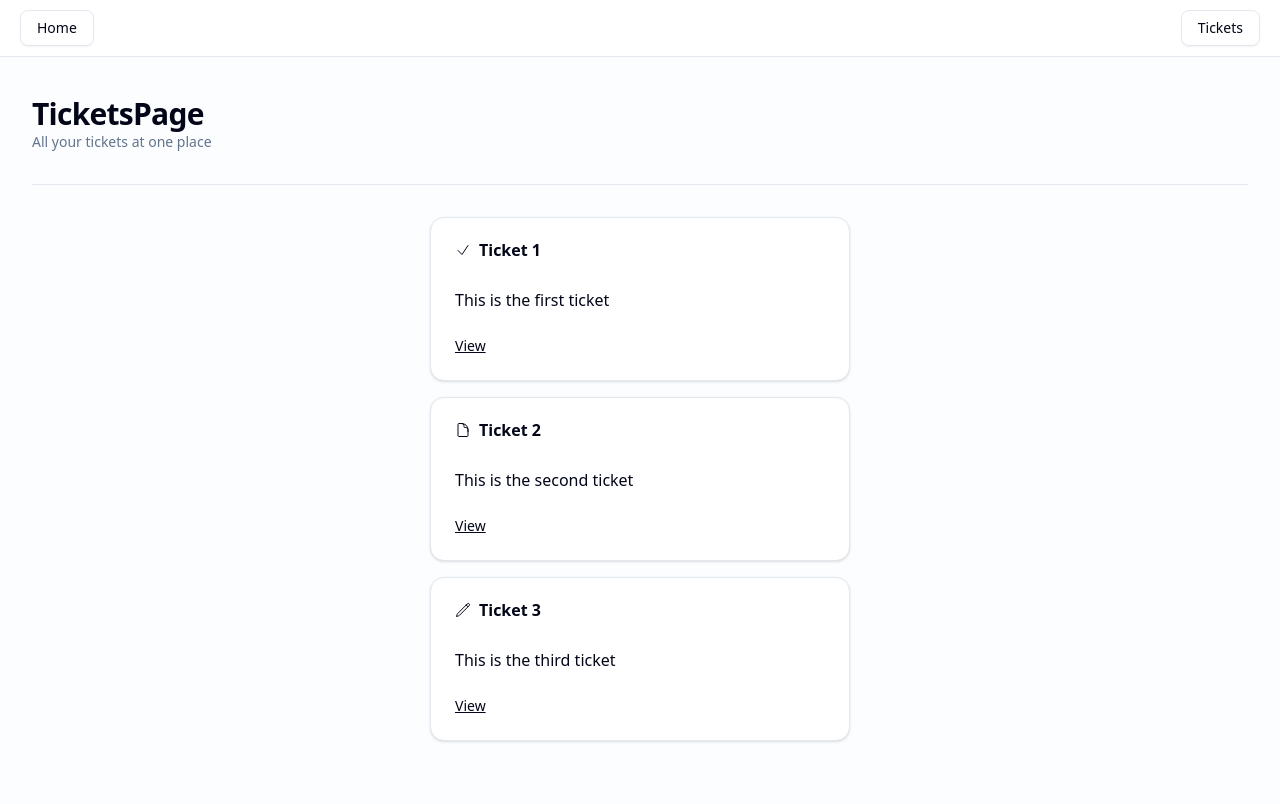
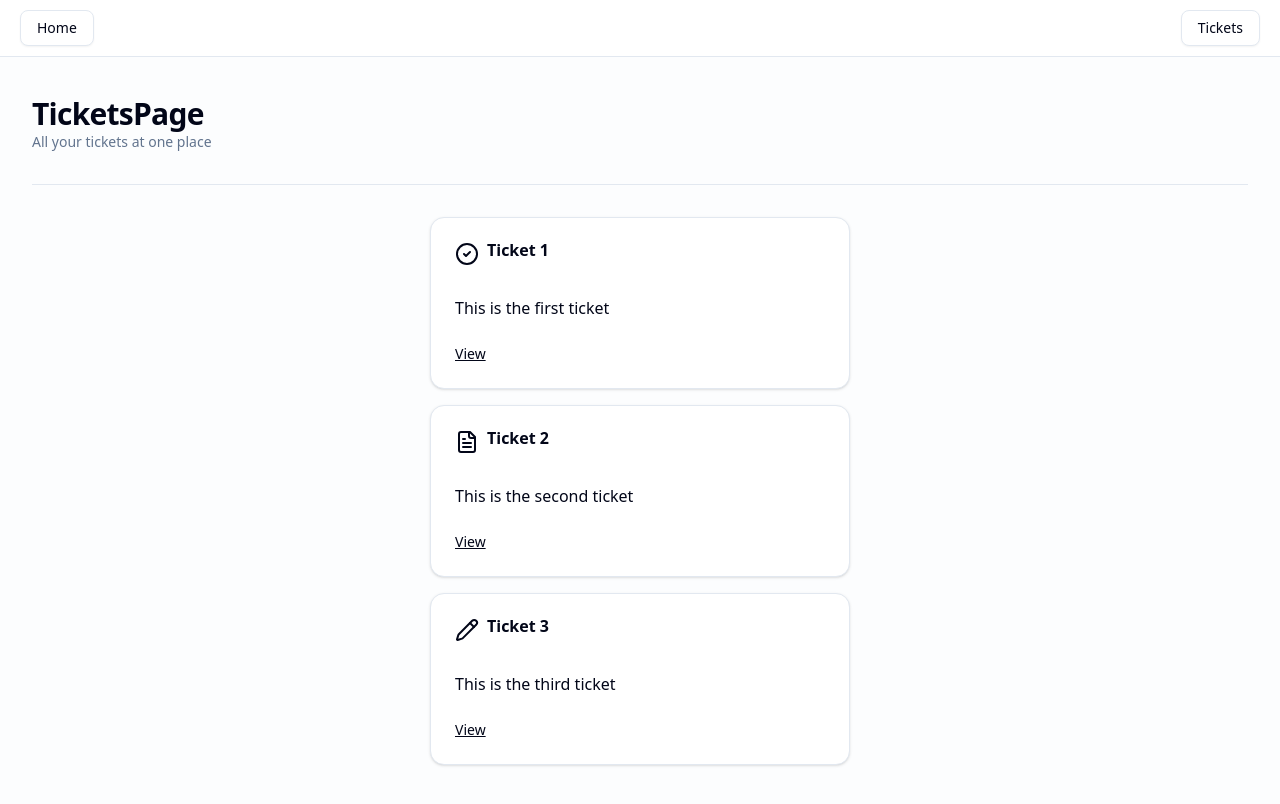
Before and after one commit to andregmoeller/the-road-to-next, a Next.js app: page /tickets in a window 1280 px wide. Shown: the top 804 px of the page. Built offline with nearby package versions, Linux system fonts and the light colour scheme.

Commit message:
refactor(TicketsPage): Align icons with Shadcn design system using lucide-react

```diff
--- a/src/app/tickets/page.tsx
+++ b/src/app/tickets/page.tsx
@@ -1,64 +1,14 @@
+import { LucideCircleCheck, LucideFileText, LucidePencil } from "lucide-react";
 import Link from "next/link";
 import { Card, CardContent, CardFooter, CardHeader, CardTitle } from "@/components/ui/card";
 import { Separator } from "@/components/ui/separator";
 import { initialTickets } from "@/data";
 import { ticketPath } from "@/paths";
 
-const CheckIcon = () => (
-  <svg
-    xmlns="http://www.w3.org/2000/svg"
-    fill="none"
-    viewBox="0 0 24 24"
-    strokeWidth={1.5}
-    stroke="currentColor"
-    className="size-4"
-  >
-    <path
-      strokeLinecap="round"
-      strokeLinejoin="round"
-      d="m4.5 12.75 6 6 9-13.5"
-    />
-  </svg>
-);
-
-const PencilIcon = () => (
-  <svg
-    xmlns="http://www.w3.org/2000/svg"
-    fill="none"
-    viewBox="0 0 24 24"
-    strokeWidth={1.5}
-    stroke="currentColor"
-    className="size-4"
-  >
-    <path
-      strokeLinecap="round"
-      strokeLinejoin="round"
-      d="m16.862 4.487 1.687-1.688a1.875 1.875 0 1 1 2.652 2.652L6.832 19.82a4.5 4.5 0 0 1-1.897 1.13l-2.685.8.8-2.685a4.5 4.5 0 0 1 1.13-1.897L16.863 4.487Zm0 0L19.5 7.125"
-    />
-  </svg>
-);
-
-const DocumentIcon = () => (
-  <svg
-    xmlns="http://www.w3.org/2000/svg"
-    fill="none"
-    viewBox="0 0 24 24"
-    strokeWidth={1.5}
-    stroke="currentColor"
-    className="size-4"
-  >
-    <path
-      strokeLinecap="round"
-      strokeLinejoin="round"
-      d="M19.5 14.25v-2.625a3.375 3.375 0 0 0-3.375-3.375h-1.5A1.125 1.125 0 0 1 13.5 7.125v-1.5a3.375 3.375 0 0 0-3.375-3.375H8.25m2.25 0H5.625c-.621 0-1.125.504-1.125 1.125v17.25c0 .621.504 1.125 1.125 1.125h12.75c.621 0 1.125-.504 1.125-1.125V11.25a9 9 0 0 0-9-9Z"
-    />
-  </svg>
-);
-
 const TICKET_ICONS = {
-  OPEN: <DocumentIcon />,
-  IN_PROGRESS: <PencilIcon />,
-  DONE: <CheckIcon />,
+  OPEN: <LucideFileText />,
+  IN_PROGRESS: <LucidePencil />,
+  DONE: <LucideCircleCheck />,
 }
 
 const TicketsPage = () => {
```
